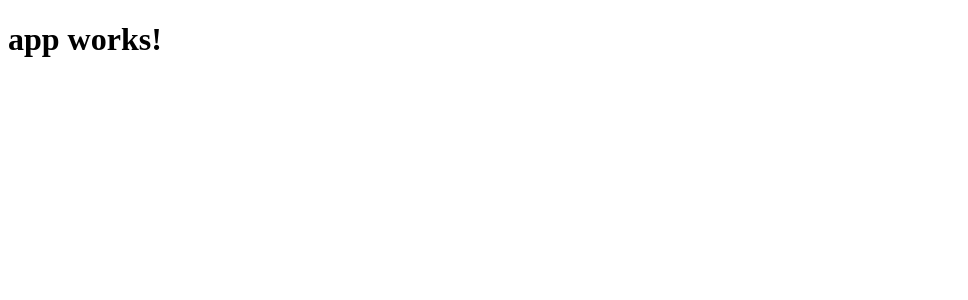
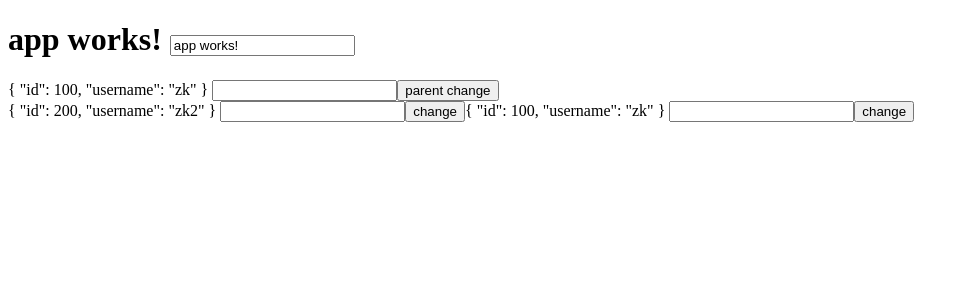
Before and after one commit to zhangkang1521/Angular2-CLI, an Angular app: page / in a window 1280 px wide. Shown: the top 300 px of the page, without its empty margins (0-968 px from the left). Built offline with nearby package versions, Linux system fonts and the light colour scheme.

Commit message:
子组件 输入输出，输入拦截 ViewChild直接调用子组件方法

```diff
--- a/package.json
+++ b/package.json
@@ -5,7 +5,7 @@
   "angular-cli": {},
   "scripts": {
     "ng": "ng",
-    "start": "ng serve",
+    "start": "ng serve --port=4201",
     "lint": "tslint \"src/**/*.ts\"",
     "test": "ng test",
     "pree2e": "webdriver-manager update --standalone false --gecko false",
--- a/src/app/app.component.html
+++ b/src/app/app.component.html
@@ -1,3 +1,7 @@
 <h1>
   {{title}}
+  <input type="text" [(ngModel)]="title">
 </h1>
+<div>{{user | json}} <input type="text" [(ngModel)]="name"><button (click)="parentChange()">parent change</button></div>
+<user [user]="user2" (userChange)="changed($event)" #detail2></user>
+<user [user]="user" (userChange)="changed($event)" #detail></user>
--- a/src/app/app.component.ts
+++ b/src/app/app.component.ts
@@ -1,10 +1,41 @@
-import { Component } from '@angular/core';
+import {Component, OnInit, ViewChild} from '@angular/core';
+import {User} from "./user";
+import {UserComponent} from "./user.component";
 
 @Component({
   selector: 'app-root',
   templateUrl: './app.component.html',
   styleUrls: ['./app.component.css']
 })
-export class AppComponent {
+export class AppComponent implements OnInit{
   title = 'app works!';
+  title2 = '222';
+  user: User;
+  user2: User;
+  name: string;
+
+  @ViewChild('detail') detail;
+  @ViewChild('detail2') detail2;
+
+  ngOnInit() {
+    this.user = new User();
+    this.user.id = 100;
+    this.user.username = "zk";
+    this.user2 = new User();
+    this.user2.id = 200;
+    this.user2.username = "zk2";
+  }
+
+  changed($event) {
+    console.log('parent revoked!');
+  }
+
+  parentChange() {
+    // let newUser = new User();
+    // newUser.username = this.name;
+    // this.user = newUser;
+    this.detail.change();
+    this.detail2.change();
+  }
+
 }
--- a/src/app/app.module.ts
+++ b/src/app/app.module.ts
@@ -4,10 +4,12 @@ import { FormsModule } from '@angular/forms';
 import { HttpModule } from '@angular/http';
 
 import { AppComponent } from './app.component';
+import {UserComponent} from "./user.component";
 
 @NgModule({
   declarations: [
-    AppComponent
+    AppComponent,
+    UserComponent
   ],
   imports: [
     BrowserModule,
--- /dev/null
+++ b/src/app/user.component.ts
@@ -0,0 +1,42 @@
+import {Component, Input, OnInit, Output, EventEmitter, ElementRef, OnChanges, SimpleChanges} from "@angular/core";
+import {Observable, Subject} from "rxjs";
+import {User} from "./user";
+@Component({
+  selector: 'user',
+  template: `{{_user | json}} <input type="text" [(ngModel)]="name"> <button (click)="change()">change</button>`
+})
+
+export class UserComponent implements OnInit,OnChanges{
+
+  name;
+
+  @Input()
+  _user: User;
+
+  @Input()
+  set user(user: User) {
+    console.log('setUser');
+    this._user = user;
+  }
+
+  @Output() userChange = new EventEmitter();
+
+  ngOnChanges(changes: SimpleChanges): void {
+    console.log(changes);
+  }
+
+
+  ngOnInit() {
+
+  }
+
+  change() {
+    // this._user.username = this.name;
+    // this._user = new User();
+    // this.userChange.emit(this._user);
+    console.log(this._user);
+    // let newUser = new User();
+    // newUser.username = this.name;
+    // this.user = newUser;
+  }
+}
--- /dev/null
+++ b/src/app/user.ts
@@ -0,0 +1,4 @@
+export class User {
+  id: number;
+  username: string;
+}
```
